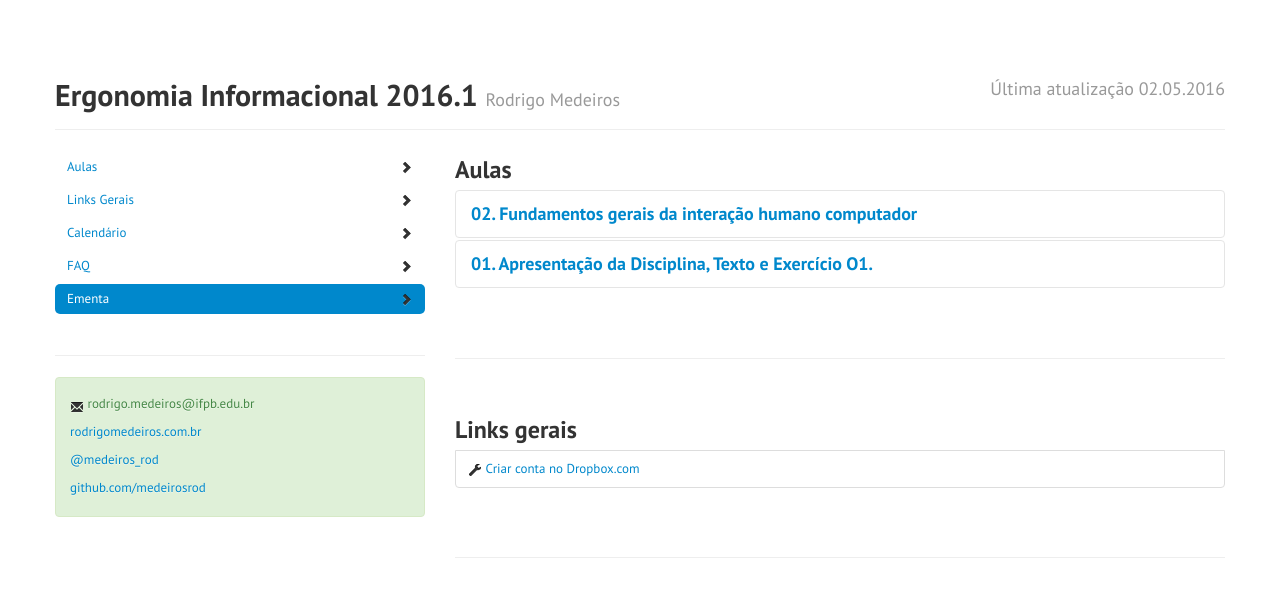
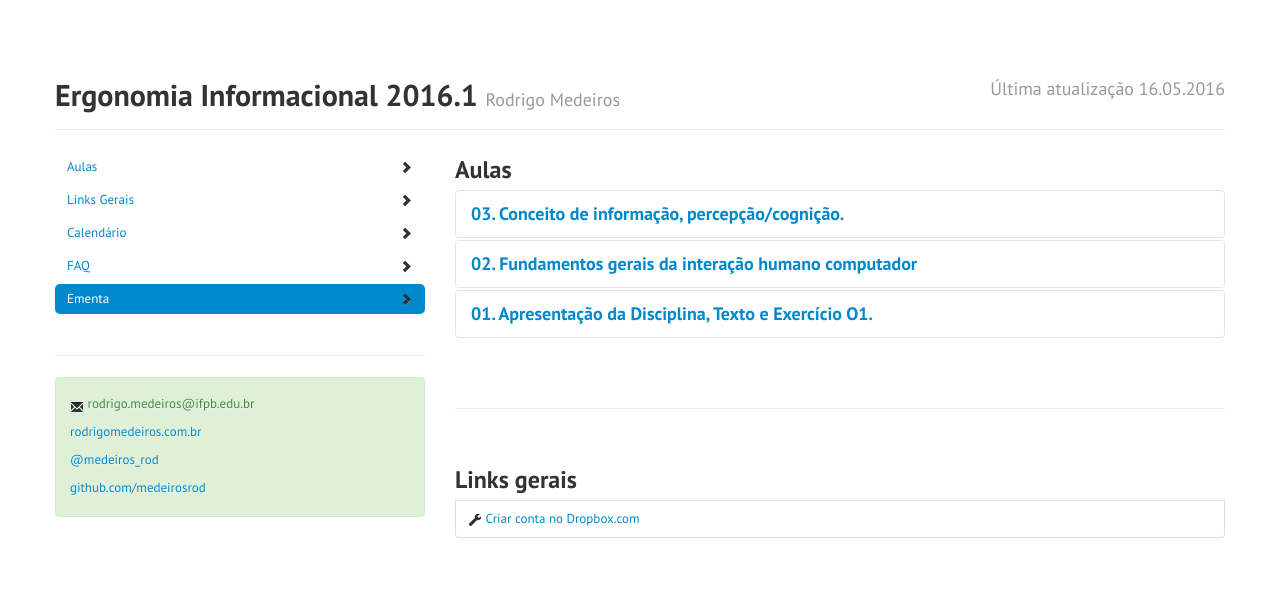
Before and after one commit to medeirosrod/ergonomia2016.1, a plain HTML site: page index.html in a window 1280 px wide. Shown: the top 604 px of the page. Drawn offline with nearby package versions, Linux system fonts and the light colour scheme.

Commit message:
add aula 03

```diff
--- a/index.html
+++ b/index.html
@@ -24,7 +24,7 @@ Qualquer coisa procurar o @rdmuniz :)
 
     <div class="container">
           <div class="page-header">
-            <h1> Ergonomia Informacional 2016.1 <small>Rodrigo Medeiros</small> <small class="pull-right"> Última atualização 02.05.2016</small></h1>
+            <h1> Ergonomia Informacional 2016.1 <small>Rodrigo Medeiros</small> <small class="pull-right"> Última atualização 16.05.2016</small></h1>
           </div>
 
       <div class="row" id="content">
@@ -195,7 +195,7 @@ Qualquer coisa procurar o @rdmuniz :)
                     </div>
                   </div>
                 </div>
-
+-->
             <div class="accordion-group">
                   <div class="accordion-heading">
                     <h3>
@@ -209,14 +209,14 @@ Qualquer coisa procurar o @rdmuniz :)
                     <div class="accordion-inner">
                           <p class="pull-right">
                             <a href="downloads/aula03.zip" class="btn btn-success btn-large"><i class="icon-download icon-white"></i> Baixar slides</a><br>
-                            <small>Versão de 31.03.2015</small>
+                            <small>Versão de 16.05.2016</small>
                           </p>
 
 
                     </div>
                   </div>
                 </div>
--->
+
                 <div class="accordion-group">
                   <div class="accordion-heading">
                     <h3>
```
Also changed, not shown: 1 other file.
